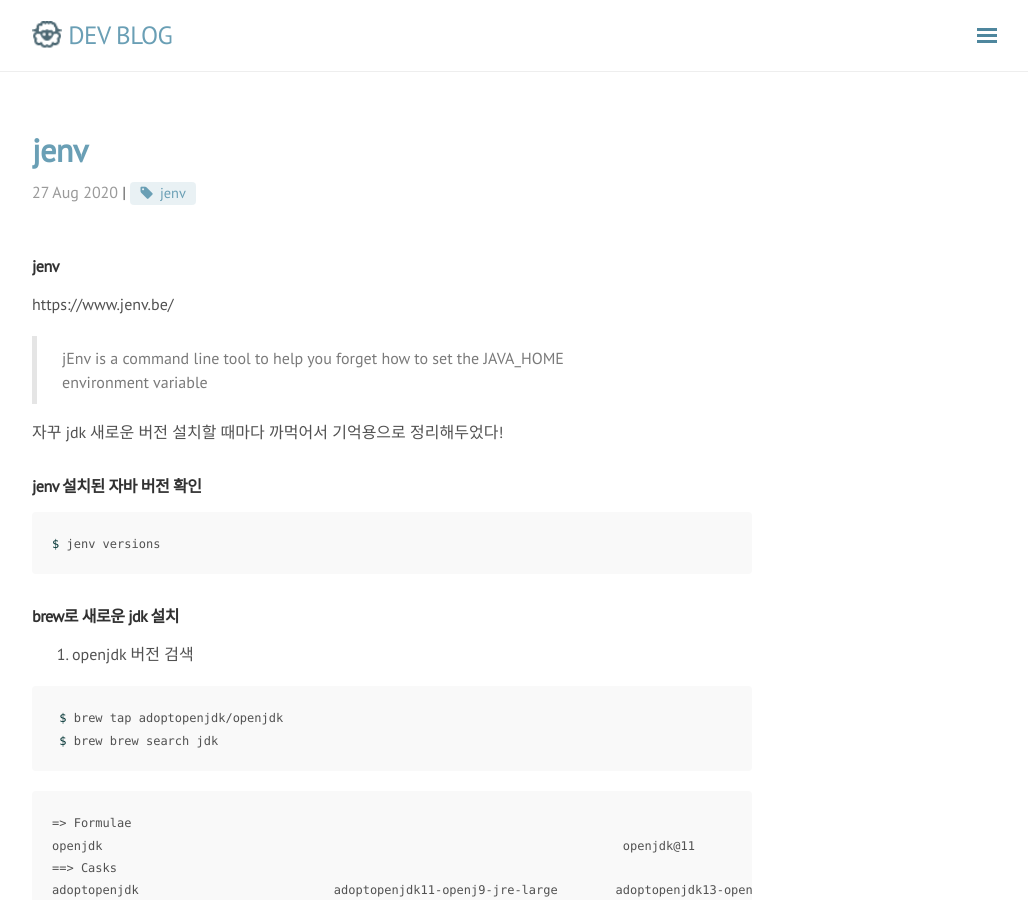
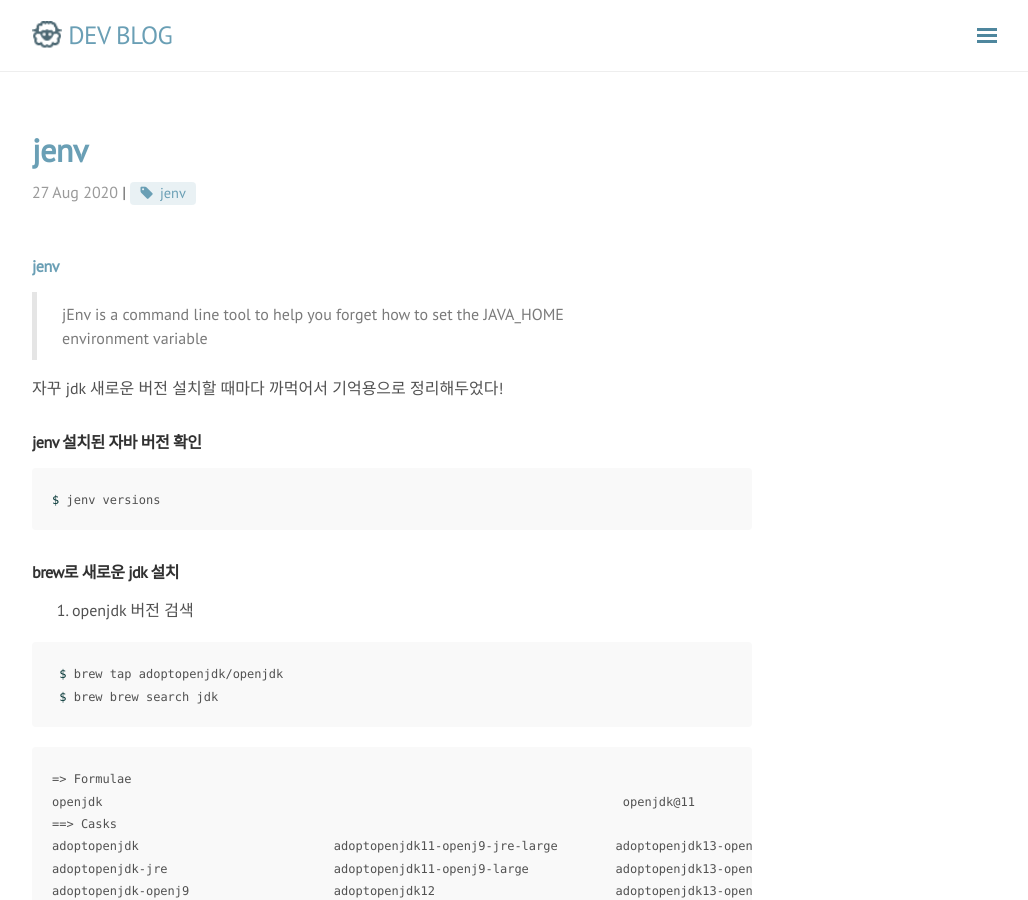
Before and after one commit to rmcodestar/rmcodestar.github.io, a Jekyll site: the page built from _posts/2020-08-27-jenv.md, in a window 1280 px wide and 900 px high. Shown: the whole window, without its empty margins (248-1276 px from the left). Built offline with Jekyll 4.4.1, drawn with Linux system fonts in a browser that asks for light colours; nearby versions of some CDN libraries; comment, search, counter and statistics services are not loaded.

Commit message:
Update 2020-08-27-jenv.md

```diff
--- a/_posts/2020-08-27-jenv.md
+++ b/_posts/2020-08-27-jenv.md
@@ -6,10 +6,7 @@
 
 
 
-#### jenv
-
-https://www.jenv.be/
-
+#### [jenv](https://www.jenv.be/)
 > jEnv is a command line tool to help you forget how to set the JAVA_HOME environment variable
 
 
```
